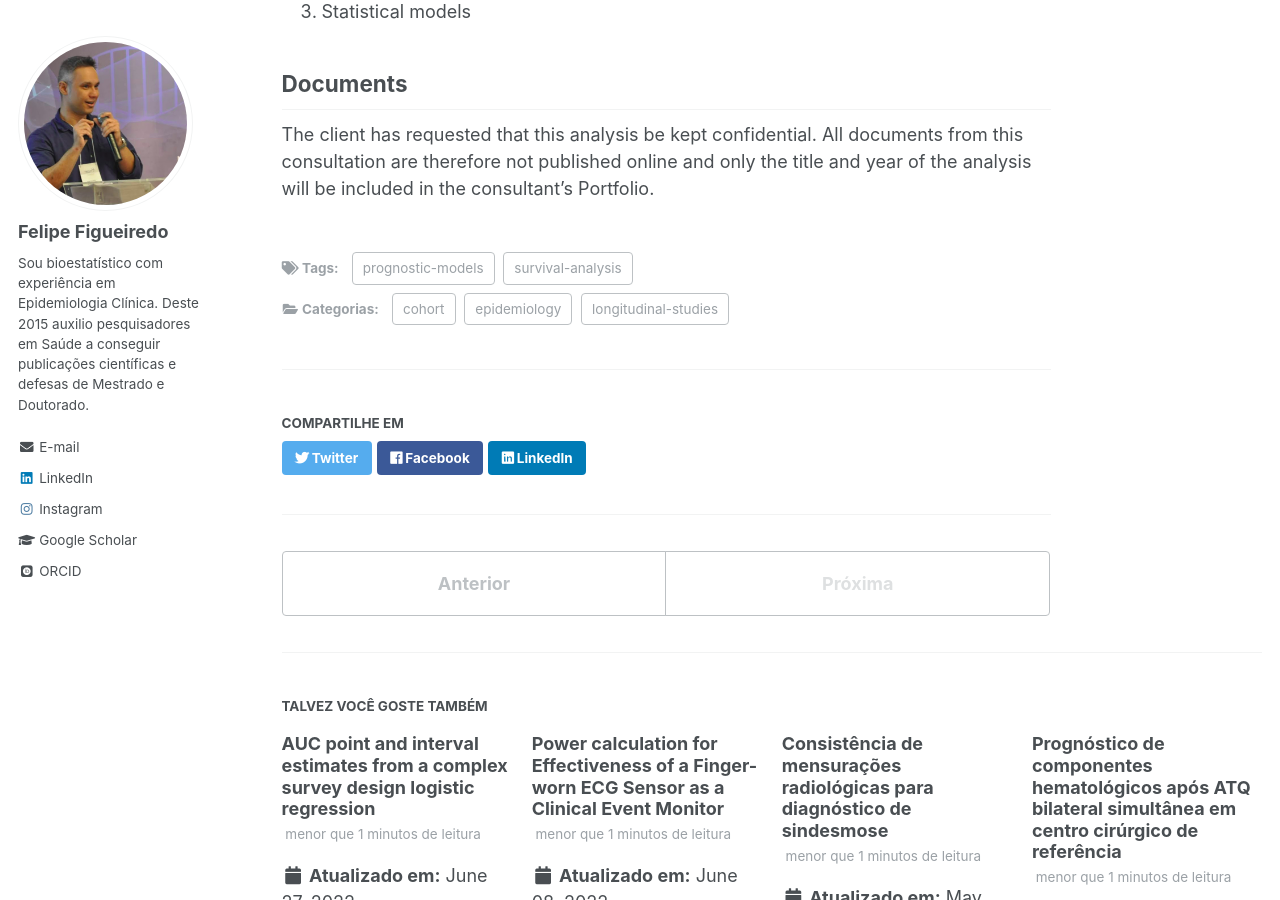
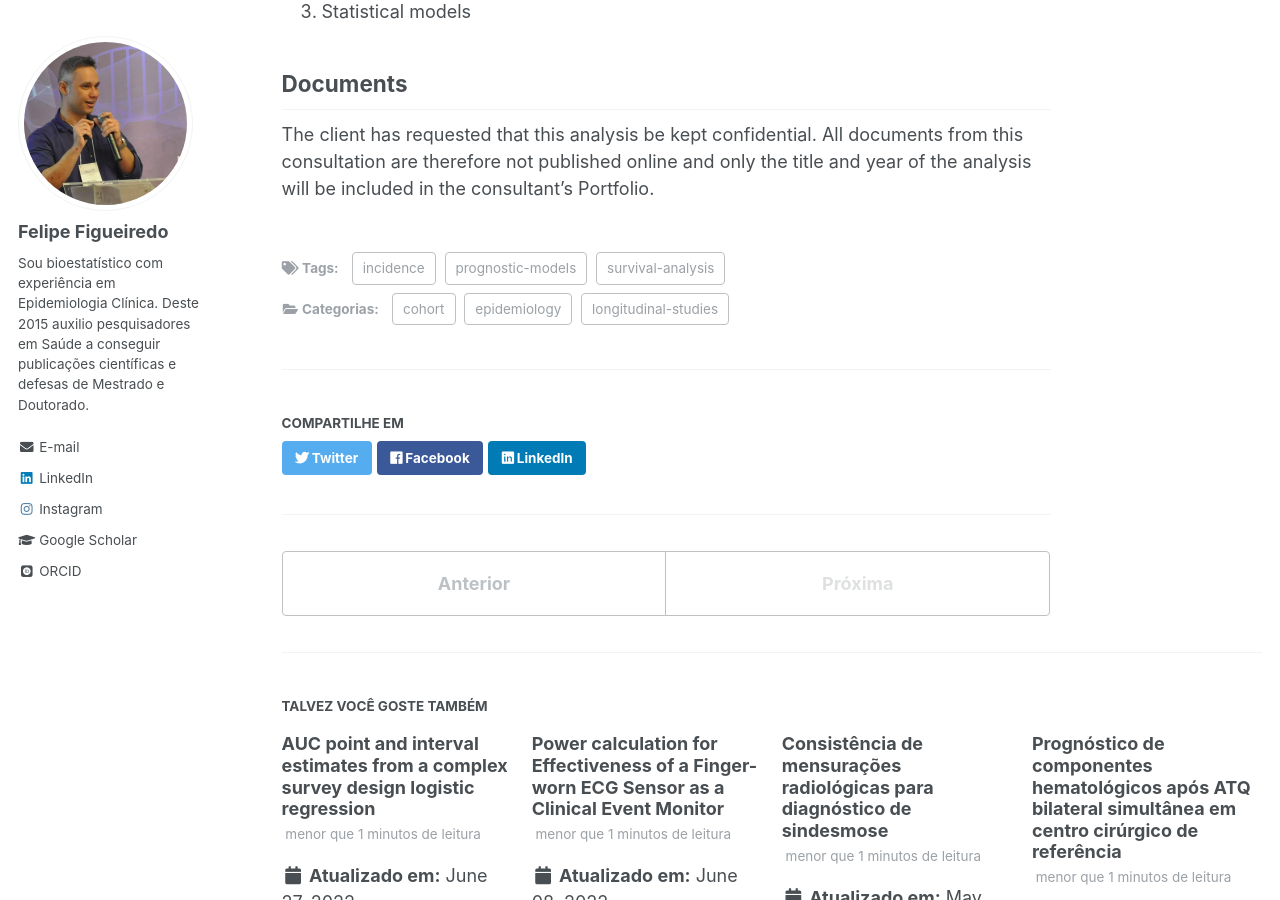
Before and after one commit to philsf-biostat/philsf-biostat.github.io, a Jekyll site: the page built from _posts/2022-07-22-SAR-2022-029.md, in a window 1280 px wide and 900 px high, scrolled down 550 px. Built offline with Jekyll 4.4.1, drawn with Linux system fonts in a browser that asks for light colours; some web fonts are replaced.

Commit message:
incidence tag added (SAR-2022-029)

```diff
--- a/_posts/2022-07-22-SAR-2022-029.md
+++ b/_posts/2022-07-22-SAR-2022-029.md
@@ -11,6 +11,7 @@ categories:
   - cohort
   - epidemiology
 tags:
+  - incidence
   - prognostic-models
   - survival-analysis
 ---
```
